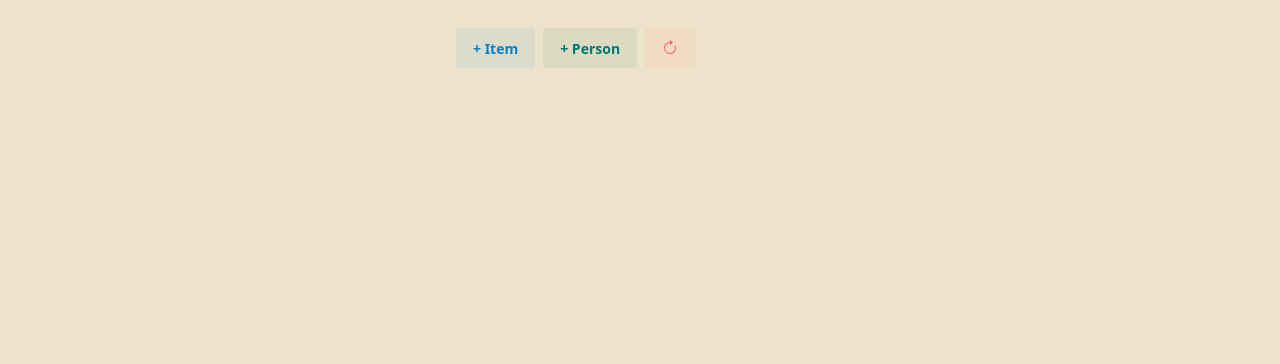
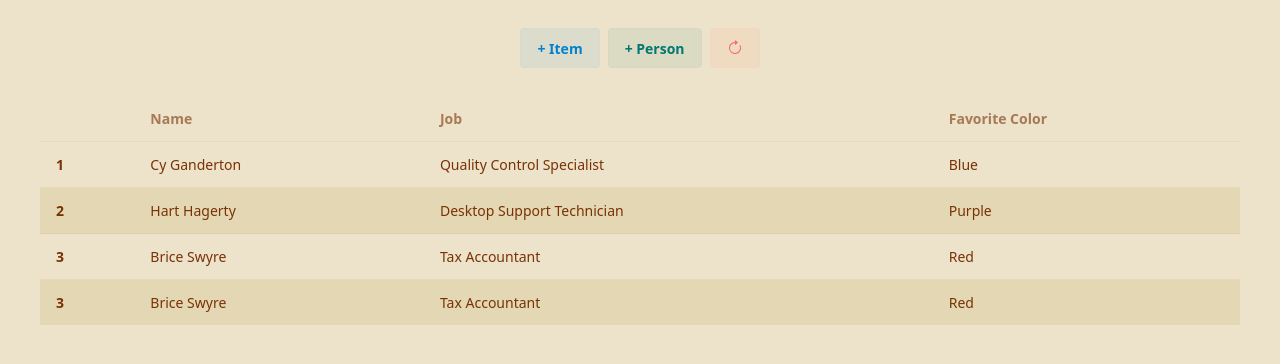
Before and after one commit to jjjmdev/hatian, a React (Vite) app: page / in a window 1280 px wide. Shown: the top 364 px of the page. Built offline with nearby package versions, Linux system fonts and the light colour scheme.

Commit message:
Add ItemsTable, with dummy elements, gets items and persons values from localStorage, updates when localStorage is updated

```diff
--- a/src/App.jsx
+++ b/src/App.jsx
@@ -2,14 +2,20 @@ import './App.css'
 import ItemModal from './components/ItemModal'
 import PersonModal from './components/PersonModal'
 import ResetModal from './components/ResetModal'
+import ItemsTable from './components/ItemsTable'
 
 function App() {
 	return (
-		<div className='p-4 my-3 mx-auto w-100'>
-			<ItemModal />
-			<PersonModal />
-			<ResetModal />
-		</div>
+		<>
+			<div className='p-4 my-3 text-center w-full'>
+				<ItemModal />
+				<PersonModal />
+				<ResetModal />
+			</div>
+			<div className='w-full text-center px-10'>
+				<ItemsTable />
+			</div>
+		</>
 	)
 }
 
--- /dev/null
+++ b/src/components/ItemsTable.jsx
@@ -0,0 +1,69 @@
+import { useState } from 'react'
+import { getPersons, getItems } from '../data'
+
+export default function ItemsTable() {
+	const [items, setItems] = useState(getItems())
+	const [persons, setPersons] = useState(getPersons())
+
+	console.log(items, persons)
+
+	window.addEventListener('storage', () => {
+		const newItems = getItems()
+		const newPersons = getPersons()
+
+		if (items !== newItems) {
+			setItems(newItems)
+		}
+		if (persons !== newPersons) {
+			setPersons(newPersons)
+		}
+	})
+
+	return (
+		<>
+			<div className='overflow-x-auto'>
+				<table className='table table-zebra'>
+					{/* head */}
+					<thead>
+						<tr>
+							<th></th>
+							<th>Name</th>
+							<th>Job</th>
+							<th>Favorite Color</th>
+						</tr>
+					</thead>
+					<tbody>
+						{/* row 1 */}
+						<tr>
+							<th>1</th>
+							<td>Cy Ganderton</td>
+							<td>Quality Control Specialist</td>
+							<td>Blue</td>
+						</tr>
+						{/* row 2 */}
+						<tr>
+							<th>2</th>
+							<td>Hart Hagerty</td>
+							<td>Desktop Support Technician</td>
+							<td>Purple</td>
+						</tr>
+						{/* row 3 */}
+						<tr>
+							<th>3</th>
+							<td>Brice Swyre</td>
+							<td>Tax Accountant</td>
+							<td>Red</td>
+						</tr>
+
+						<tr>
+							<th>3</th>
+							<td>Brice Swyre</td>
+							<td>Tax Accountant</td>
+							<td>Red</td>
+						</tr>
+					</tbody>
+				</table>
+			</div>
+		</>
+	)
+}
--- a/src/data.js
+++ b/src/data.js
@@ -20,21 +20,26 @@ export function updatePerson(id, name) {
 		persons.push({ id, name })
 	}
 
-	return localStorage.setItem('persons', JSON.stringify(persons))
+	localStorage.setItem('persons', JSON.stringify(persons))
+	dispatch()
+	return true
 }
 
 export function deletePerson(id) {
 	const persons = getPersons()
 
-	return localStorage.setItem(
+	localStorage.setItem(
 		'persons',
 		JSON.stringify(persons.filter((person) => person.id !== id))
 	)
+	dispatch()
+	return true
 }
 
 export function resetData() {
 	localStorage.setItem('persons', JSON.stringify([]))
 	localStorage.setItem('items', JSON.stringify([]))
+	dispatch()
 	return true
 }
 
@@ -47,5 +52,11 @@ export function getItems() {
 
 export function addItem(newItem) {
 	const items = getItems()
-	return localStorage.setItem('items', JSON.stringify([...items, newItem]))
+	localStorage.setItem('items', JSON.stringify([...items, newItem]))
+	dispatch()
+	return true
 }
+
+function dispatch() {
+	window.dispatchEvent(new Event('storage'))
+}
```
